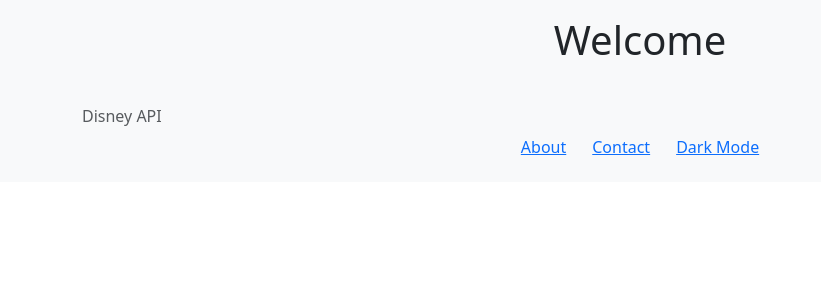
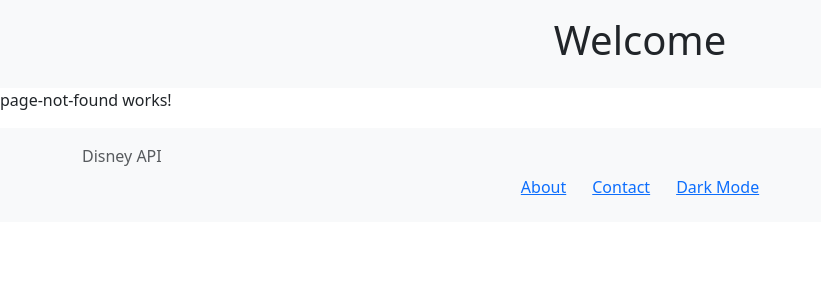
Before and after one commit to justin-daniel-api/disney-api, an Angular app in the folder my-disney-app/: page / in a window 1280 px wide. Shown: the top 300 px of the page, without its empty margins (0-821 px from the left). Built offline with nearby package versions, Linux system fonts and the light colour scheme; no server answers.

Commit message:
added pagenotfound component, updated app.routes with wildcard fallback component to stay at the end of list

```diff
--- /dev/null
+++ b/my-disney-app/src/app/components/page-not-found/page-not-found.component.html
@@ -0,0 +1 @@
+<p>page-not-found works!</p>
```
Also changed, not shown: my-disney-app/src/app/app.routes.ts (+6 -1 lines), my-disney-app/src/app/components/page-not-found/page-not-found.component.ts (added, +11 -0 lines), my-disney-app/src/app/components/page-not-found/page-not-found.component.css (added).
